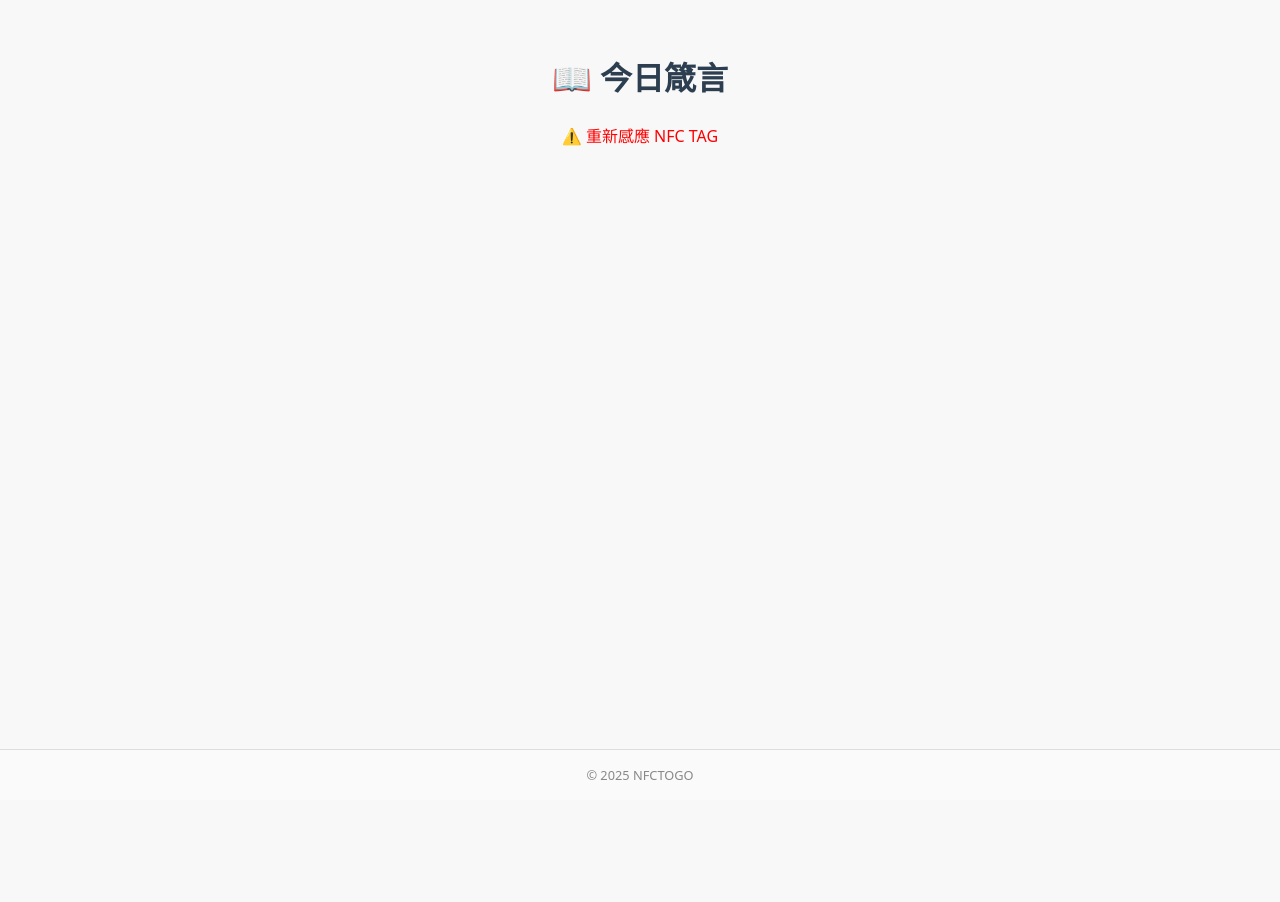
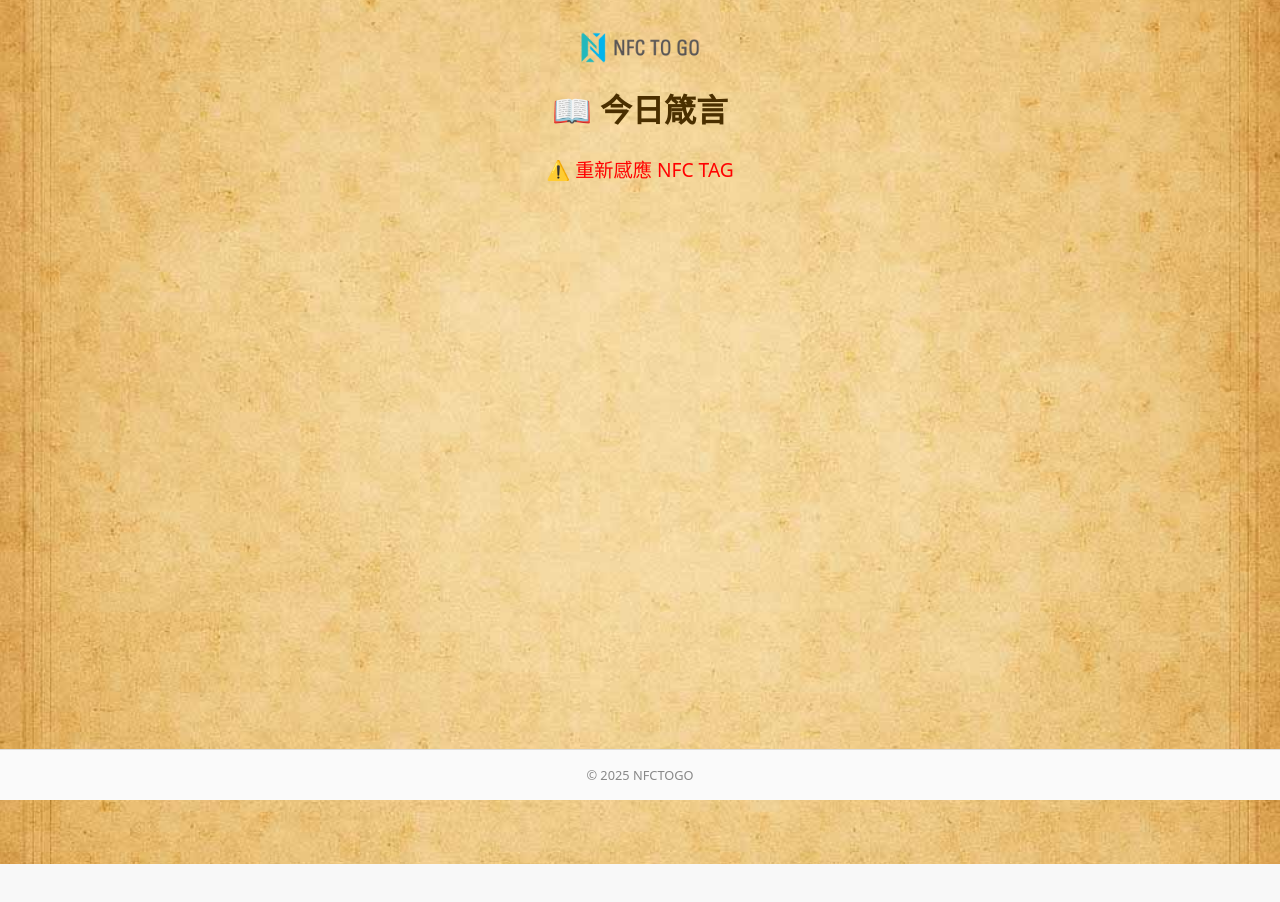
Before and after one commit to srluo/NFC-Proverb, a Next.js app: page / in a window 1280 px wide. Shown: the top 902 px of the page. Before the commit the page ends 800 px from the top, so only its background shows below. Built offline with nearby package versions, Linux system fonts and the light colour scheme.

Commit message:
Update page.jsx

```diff
--- a/app/page.jsx
+++ b/app/page.jsx
@@ -16,12 +16,10 @@ export default function HomePage() {
         return;
       }
 
-      // 拆解 token
       const uid = d.slice(0, 14);
       const ts = d.slice(16, 24);
       const rlc = d.slice(24);
 
-      // 📌 LocalStorage 檢查：同 UID 的 TS 必須比上一次大
       const lastTsKey = `last_ts_${uid}`;
       const lastTs = localStorage.getItem(lastTsKey);
 
@@ -44,11 +42,9 @@ export default function HomePage() {
           return;
         }
 
-        // ✅ 驗證成功 → 更新 LocalStorage
         localStorage.setItem(lastTsKey, ts);
-
         setProverb(data.proverb);
-      } catch (err) {
+      } catch {
         setError("⚠️ 重新感應 NFC TAG");
       }
     }
@@ -59,23 +55,34 @@ export default function HomePage() {
   return (
     <div
       style={{
+        minHeight: "100vh",
+        background: "url('/bg.jpg') no-repeat center center fixed",
+        backgroundSize: "cover",
         padding: "2rem",
         textAlign: "center",
-        maxWidth: "600px",
-        margin: "0 auto",
       }}
     >
-      <h1 style={{ marginBottom: "1.5rem" }}>📖 今日箴言</h1>
+      {/* LOGO */}
+      <img
+        src="/logo.png"
+        alt="Logo"
+        style={{ width: "120px", margin: "0 auto 1rem", display: "block" }}
+      />
 
-      {error && <p style={{ color: "red" }}>{error}</p>}
+      <h1 style={{ marginBottom: "1.5rem", color: "#4a2f00" }}>📖 今日箴言</h1>
+
+      {error && <p style={{ color: "red", fontSize: "1.2rem" }}>{error}</p>}
 
       {proverb && (
         <blockquote
           style={{
-            background: "#fff",
+            background: "rgba(255,255,255,0.9)",
             borderRadius: "12px",
             padding: "1.5rem",
-            boxShadow: "0 4px 10px rgba(0,0,0,0.1)",
+            boxShadow: "0 6px 15px rgba(0,0,0,0.2)",
+            maxWidth: "700px",
+            margin: "0 auto",
+            transition: "transform 0.2s ease, box-shadow 0.2s ease",
           }}
         >
           <p style={{ fontSize: "1.3rem", lineHeight: "1.6" }}>
@@ -92,7 +99,14 @@ export default function HomePage() {
             </footer>
           )}
           {proverb.explanation && (
-            <p style={{ marginTop: "0.5rem", fontSize: "0.9rem", color: "#555" }}>
+            <p
+              style={{
+                marginTop: "0.5rem",
+                fontSize: "0.9rem",
+                color: "#555",
+                fontStyle: "italic",
+              }}
+            >
               👉 {proverb.explanation}
             </p>
           )}
```
